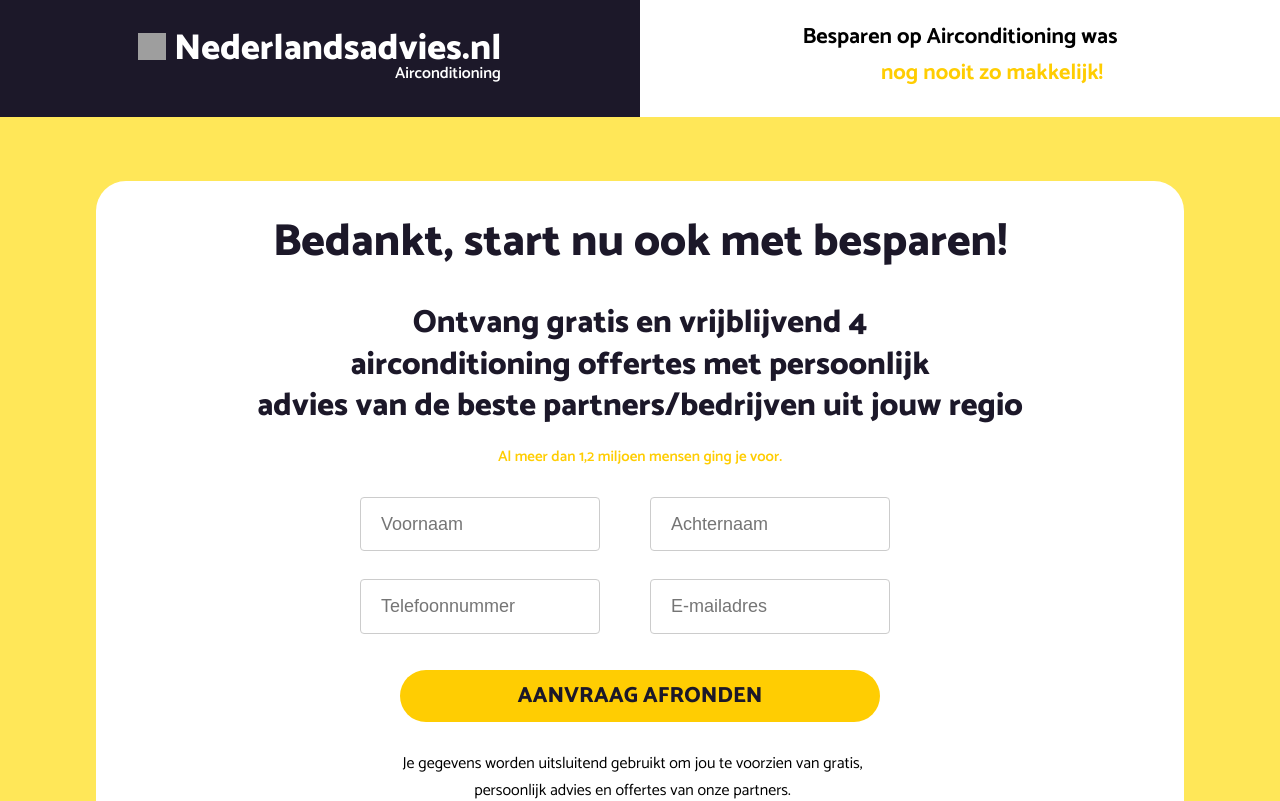
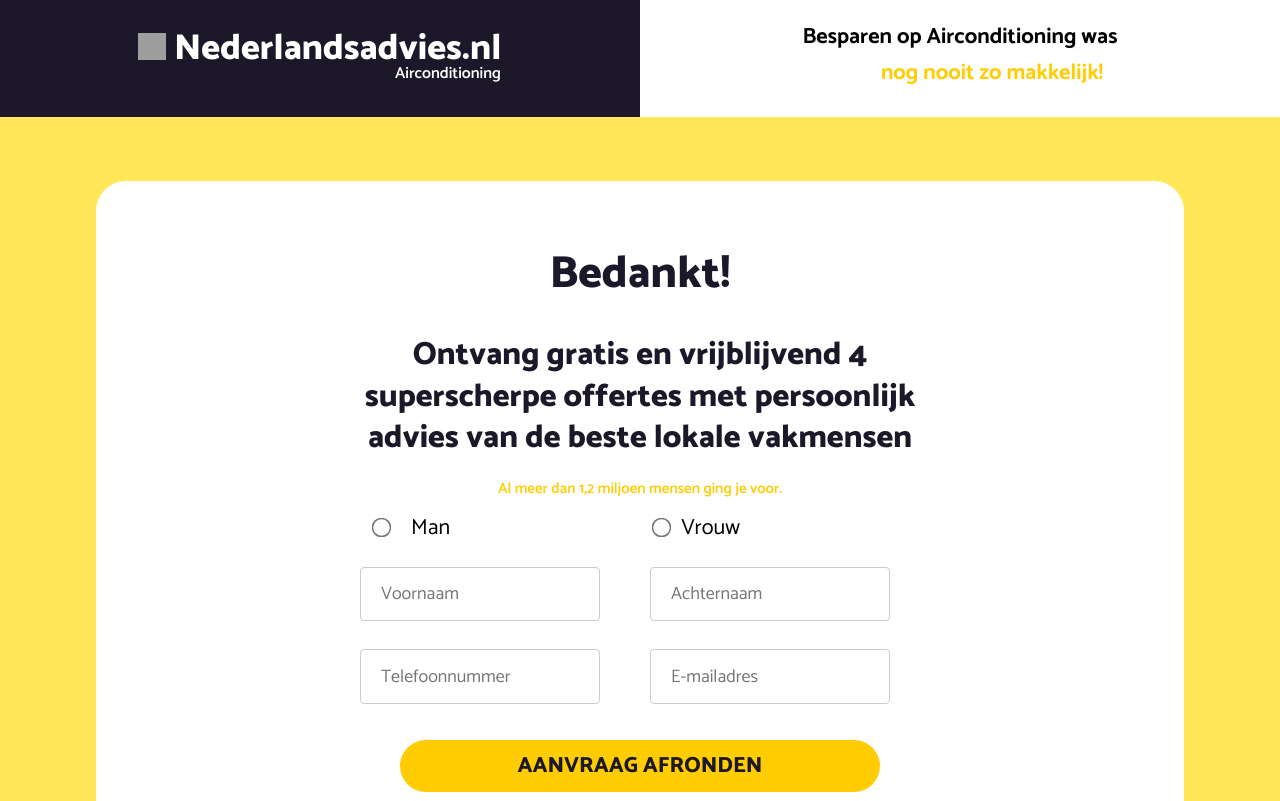
Before and after one commit to MorrisJansen/Airco, a Vue app: page /Airco/formulier in a window 1280 px wide. Shown: the top 801 px of the page. Built offline with nearby package versions, Linux system fonts and the light colour scheme; grey boxes are pictures that could not be loaded; a small style sheet from the web is missing.

Commit message:
alle nieuwe feedback verwerkt

```diff
--- a/src/components/CampagneStart.vue
+++ b/src/components/CampagneStart.vue
@@ -1,5 +1,4 @@
 <script>
-import axios from 'axios';
 import LogoNlAdviesAirco from "./LogoNlAdviesAirco";
 import XButton from "./XButton";
 import Frame6 from "./Frame6";
@@ -26,11 +25,14 @@ export default {
     sectie2,
     sectie3,
     sectie4,
+
   },
   data() {
     return {
       postcode: '',
-      errorMessage: ''
+      errorMessage: '',
+      isModalVisible: false,
+      modalContent: '',
     };
   },
   props: [
@@ -116,7 +118,6 @@ export default {
             localStorage.removeItem('selectedStreet');
           }
           this.$router.push('/vraag1').then(() => {
-            // window.location.reload();
           });
         }
       } else {
@@ -128,7 +129,24 @@ export default {
         event.preventDefault();
         this.handlePostcode();
       }
+    },
+    async openModal(url) {
+      try {
+        const response = await fetch(url);
+        const content = await response.text(); // Haal de content op als tekst
+        this.modalContent = content;
+        this.isModalVisible = true;
+      } catch (error) {
+        console.error('Error fetching content:', error);
+        this.modalContent = 'Sorry, de inhoud kon niet worden geladen.';
+        this.isModalVisible = true;
       }
+    },
+
+    closeModal() {
+      this.isModalVisible = false;
+      this.modalContent = '';
+    },
   },
   mounted() {
     window.addEventListener('keydown', this.handleKeyDown);
@@ -398,18 +416,27 @@ export default {
   </div>
   </div>
 
+
+
   <p class="nederlandsadviesn valign-text-bottom">
-        <a  class="footer-linkjes" href="nederlandsadvies.nl">
+    <a href="https://nederlandsadvies.nl" target="_blank" class="footer-linkjes">
       © Nederlandsadvies.nl
     </a>
-        <a  class="footer-linkjes" href="https://leadgen.republish.nl/api/content/solvari-voorwaarden">
+    <a @click.prevent="openModal('https://leadgen.republish.nl/api/content/solvari-voorwaarden')" class="footer-linkjes">
       | Algemene voorwaarden
     </a>
-        <a  class="footer-linkjes" href="https://leadgen.republish.nl/api/content/solvari-privacy">
+    <a @click.prevent="openModal('https://leadgen.republish.nl/api/content/solvari-privacy')" class="footer-linkjes">
       | Privacy policy
     </a>
   </p>
+
+  <!-- Modal component -->
+  <div v-if="isModalVisible" class="modal-overlay" @click.self="closeModal">
+    <div class="modal-content">
+      <button class="close-btn" @click="closeModal">X</button>
+      <div v-html="modalContent"></div>
     </div>
+  </div>    </div>
   </div>
 </template>
 
@@ -418,6 +445,37 @@ export default {
 <style lang="sass">
 @import '../../variables'
 
+
+
+.modal-overlay
+  position: fixed
+  top: 0
+  left: 0
+  right: 0
+  bottom: 0
+  background: rgba(0, 0, 0, 0.5)
+  display: flex
+  align-items: center
+  justify-content: center
+  z-index: 1000
+
+.modal-content
+  background: #fff
+  padding: 1rem
+  border-radius: 8px
+  position: relative
+  max-width: 90vw
+  max-height: 80vh
+  overflow: auto
+
+.close-btn
+  position: absolute
+  top: 0.5rem
+  right: 0.5rem
+  border: none
+  background: transparent
+  font-size: 1.5rem
+  cursor: pointer
 
 .footer-linkjes
   text-decoration: none
--- a/src/components/analyse.vue
+++ b/src/components/analyse.vue
@@ -14,14 +14,14 @@ export default {
   data() {
     return {
       progress: 0,
-      visibleItems: [false, false, false, false],
+      visibleItems: [false, false, false, false, false],
     };
   },
   mounted() {
     this.startLoading();
     setTimeout(() => {
       this.navigateToNextPage();
-    }, 5500); // Navigeren na 5,5 seconden
+    }, 6500);
   },
   methods: {
     startLoading() {
@@ -36,6 +36,9 @@ export default {
         if (this.progress >= 40 && !this.visibleItems[1]) this.visibleItems[1] = true;
         if (this.progress >= 60 && !this.visibleItems[2]) this.visibleItems[2] = true;
         if (this.progress >= 80 && !this.visibleItems[3]) this.visibleItems[3] = true;
+        if (this.progress >= 100 && !this.visibleItems[4]) this.visibleItems[4] = true;
+
+
 
         if (this.progress >= 100) {
           clearInterval(interval);
@@ -49,17 +52,18 @@ export default {
 };
 </script>
 
-
 <template>
   <div>
     <!-- navbar -->
     <div class="navbar">
       <div class="container-links">
+        <a href="/airco">
         <div class="container-advies-logo">
           <logo-nl-advies-airco
             :nederlandsadviesNl="logoNLAdviesAircoProps.nederlandsadviesNl"
             :airconditioning="logoNLAdviesAircoProps.airconditioning" />
         </div>
+        </a>
       </div>
       <div class="container-rechts">
         <div class="container-tekst-rechts">
@@ -84,19 +88,24 @@ export default {
 
           <ul class="lijst-analyse">
             <li
-              v-for="(visible, index) in visibleItems"
+              v-for="(visible, index) in visibleItems.slice(0, 4)"
               :key="index"
               class="lijst-items-analyse"
               :class="{ visible }"
             >
-              <span v-if="index === 0">Jouw woning komt in aanmerking voor airconditioning</span>
-              <span v-if="index === 1">Jij kunt besparen op je gasrekening met airconditioning</span>
-              <span v-if="index === 2">Wij hebben de juiste vakmannen beschikbaar voor jou</span>
-              <span v-if="index === 3">Bespaar tot 40% op de aanschaf</span>
+              <div class="lijst-item-content">
+                <img class="lijst-item-icoon" src="https://cdn.animaapp.com/projects/668fabe1a9b7d2ad0686601a/releases/668fac9fb8183b225861ce8d/img/small-icons.svg" alt="">
+                <span v-if="index === 0">Jouw woning komt <span class="groen">in aanmerking</span></span>
+                <span v-if="index === 1">Met airco bespaar je tot <span class="groen"> 65% op je gasrekening</span></span>
+                <span v-if="index === 2">Wij hebben <span class="groen">beschikbare vakmensen</span></span>
+                <span v-if="index === 3">Jij bespaart tot<span class="groen"> 40% op de aanschaf</span></span>
+              </div>
             </li>
           </ul>
 
-          <p class="woningscan">We sturen je nu door om de woningscan af te ronden...</p>
+          <!-- Losse paragraaf buiten de lijst -->
+          <p v-if="visibleItems[4]" class="woningscan">We sturen je nu door om de woningscan af te ronden...</p>
+
         </div>
       </div>
     </div>
@@ -108,6 +117,39 @@ export default {
 
 <style lang="sass">
 @import '../../variables'
+
+.groen
+  color: #5DBA01
+
+.lijst-item-icoon
+  filter: invert(1)
+
+.lijst-item-content
+  display: flex
+  align-items: center
+  gap: 10px
+
+.lijst-item-icoon
+  width: 24px
+  height: 24px
+
+.lijst-items-analyse
+  font-size: 20px
+  margin: 10px 0
+  opacity: 0
+  transition: opacity 0.5s ease-in-out
+  color: black
+
+.lijst-items-analyse.visible
+  opacity: 1
+
+img .lijst-item-icoon
+  position: relative
+  top: 4%
+
+.lijst-items-analyse img.lijst-item-icoon
+  position: relative
+  top: 5%
 
 .achtergrond-vraag1
   background-color: #FFE758
@@ -133,7 +175,7 @@ export default {
 .domeinnaam
   font-size: 45px
   margin-top: 4rem
-  color: #000
+  color: #5DBA01
   text-align: center
   font-family: Catamaran
   font-weight: 800
@@ -174,6 +216,16 @@ export default {
   font-family: Catamaran, sans-serif
   font-weight: 700
   margin-left: 30%
+
+
+.lijst-analyse
+  list-style: none
+  padding-left: 0
+
+
+
+
+
 
 .lijst-items-analyse
   font-size: 20px
--- a/src/components/formulier.vue
+++ b/src/components/formulier.vue
@@ -226,12 +226,18 @@ export default {
   <div>
     <div class="navbar">
       <div class="container-links">
+        <a href="/airco">
+
         <div class="container-advies-logo">
           <logo-nl-advies-airco
             :nederlandsadviesNl="logoNLAdviesAircoProps.nederlandsadviesNl"
             :airconditioning="logoNLAdviesAircoProps.airconditioning" />
         </div>
+         </a>
+
       </div>
+
+
       <div class="container-rechts">
         <div class="container-tekst-rechts">
           <span class="tekst-zwart-navbar">{{ spanText1 }}</span>
@@ -243,16 +249,37 @@ export default {
     <div class="formulier-achtergrond-vraag1">
       <div class="formulier-overkoepelende-container">
         <div class="formulier-formulier-container">
-          <p class="titel-formulier">Bedankt, start nu ook met besparen!</p>
+          <p class="titel-formulier">Bedankt!</p>
           <p class="subtitel-formulier">
             Ontvang gratis en vrijblijvend 4<br>
-            airconditioning offertes met persoonlijk<br>
-            advies van de beste partners/bedrijven uit jouw regio
+            superscherpe offertes met persoonlijk<br>
+            advies van de beste lokale vakmensen
           </p>
           <p class="mensen-gingen-voor">Al meer dan 1,2 miljoen mensen ging je voor.</p>
+
+
+
+          <div class="" style="display: flex; justify-content: center; font-size: 22px; font-family: catamaran;">
+            <label></label>
+
+            <div class="radio-group">
+              <input class="input-geslacht-man" v-model="formData.gender" type="radio"  id="input-geslacht-man"  value="male">
+              <label for="input-geslacht-man">Man</label>
+
+              <input class="input-geslacht-vrouw" v-model="formData.gender"  type="radio"  id="input-geslacht-vrouw" value="female">
+              <label for="input-geslacht-vrouw">Vrouw</label>
+            </div>
+
+            <span v-if="errors.gender" class="error-message">{{ errors.gender }}</span>
+          </div>
           <div class="formulier-form-container">
             <form @submit.prevent="afronden">
               <div class="formulier-input-group">
+
+
+
+
+
                 <div class="formulier-input-item">
                   <label for="input-voornaam"></label>
                   <input class="input-voornaam" v-model="formData.firstname" type="text" id="input-voornaam" placeholder="Voornaam">
@@ -347,7 +374,7 @@ export default {
     font-style: normal
     font-weight: 800
     line-height: 130%
-    margin-top: 2rem
+    margin-top: 4rem
 
 
   .subtitel-formulier
@@ -374,7 +401,30 @@ export default {
     font-weight: 600
     line-height: normal
     margin-top: 1rem
-    margin-bottom: 0rem
+    margin-bottom: 1rem
+
+  #input-geslacht-man + label
+    position: relative
+    right: 180px
+
+  .input-geslacht-vrouw + label
+    position: relative
+    left: 30px
+
+  .input-geslacht-man[type="radio"]
+    position: relative
+    right: 200px
+    accent-color: #ffcd02
+    scale: 1.5
+
+  .input-geslacht-vrouw[type="radio"]
+    position: relative
+    left: 20px
+    accent-color: #ffcd02
+    scale: 1.5
+
+
+
 
 
   .formulier-form-container
@@ -410,6 +460,7 @@ export default {
     border: 1px solid #ccc
     border-radius: 4px
     font-size: 18px
+    font-family: catamaran
 
 
   .input-voornaam, .input-achternaam, .input-telefoon, .input-email
--- a/src/components/sectie1.vue
+++ b/src/components/sectie1.vue
@@ -211,6 +211,9 @@ export default {
   white-space: nowrap
   width: fit-content
 
+.controleer-nu-of-wij
+  margin-top: 20px
+
 .frame-14
   align-items: flex-end
   display: inline-flex
@@ -290,7 +293,9 @@ export default {
     position: relative
     left: 575px
 
-
+@media (max-width: 1200px)
+  .tekst-geel-navbar
+    margin-left: 17%
 
 @media (max-width: 1150px)
   .overlap-group
--- a/src/components/sectie4.vue
+++ b/src/components/sectie4.vue
@@ -165,6 +165,7 @@ export default {
 
 .postcode-input-2
   border-radius: 5px
+  font-family: Catamaran
 
 
 @media (min-width: 2000px)
--- a/src/components/vraag1.vue
+++ b/src/components/vraag1.vue
@@ -151,11 +151,13 @@ export default {
     <!-- navbar -->
     <div class="navbar">
       <div class="container-links">
+        <a href="/airco">
         <div class="container-advies-logo">
           <logo-nl-advies-airco
             :nederlandsadviesNl="logoNLAdviesAircoProps.nederlandsadviesNl"
             :airconditioning="logoNLAdviesAircoProps.airconditioning" />
         </div>
+        </a>
       </div>
       <div class="container-rechts">
         <div class="container-tekst-rechts">
--- a/src/components/vraag2.vue
+++ b/src/components/vraag2.vue
@@ -60,12 +60,13 @@ export default {
     <!-- navbar -->
     <div class="navbar">
       <div class="container-links">
+        <a href="/airco">
         <div class="container-advies-logo">
           <logo-nl-advies-airco
             :nederlandsadviesNl="logoNLAdviesAircoProps.nederlandsadviesNl"
-            :airconditioning="logoNLAdviesAircoProps.airconditioning"
-          />
+            :airconditioning="logoNLAdviesAircoProps.airconditioning" />
         </div>
+        </a>
       </div>
       <div class="container-rechts">
         <div class="container-tekst-rechts">
--- a/src/components/vraag3.vue
+++ b/src/components/vraag3.vue
@@ -80,12 +80,13 @@ export default {
     <!-- navbar -->
     <div class="navbar">
       <div class="container-links">
+        <a href="/airco">
         <div class="container-advies-logo">
           <logo-nl-advies-airco
             :nederlandsadviesNl="logoNLAdviesAircoProps.nederlandsadviesNl"
-            :airconditioning="logoNLAdviesAircoProps.airconditioning"
-          />
+            :airconditioning="logoNLAdviesAircoProps.airconditioning" />
         </div>
+        </a>
       </div>
       <div class="container-rechts">
         <div class="container-tekst-rechts">
@@ -290,6 +291,7 @@ option
   background: #FFF
   font-size: 22px
   margin: 1rem 0
+  font-family: catamaran
 
 
 
--- a/src/data.js
+++ b/src/data.js
@@ -38,7 +38,6 @@ export const campagneStartData = {
     spanText3: "Hou je huis koel met ",
     spanText4: "airconditioning",
     doeDeWoningscanEnCheck: "Doe de woningscan en check:",
-    hoeveelJijKanBesp: "Hoeveel jij kan besparen op airconditioning;",
     deBestBeschikbare: "De best beschikbare offertes voor jouw woning;",
     deJuisteSpecialist: "De juiste specialisten voor gratis & vrijblijvend advies;",
     controleerNuOfWij: "Controleer nu of wij actief zijn in jouw regio:",
--- a/src/router.js
+++ b/src/router.js
@@ -7,7 +7,6 @@ import vraag3 from './components/vraag3.vue';
 import analyse from './components/analyse.vue';
 import formulier from './components/formulier.vue';
 import navbar from './components/navbar.vue';
-import postcode from './components/postcode.vue';
 import { campagneStartData } from './data';
 
 Vue.use(Router);
```
Lines whose indentation alone changed are shown as unchanged.
